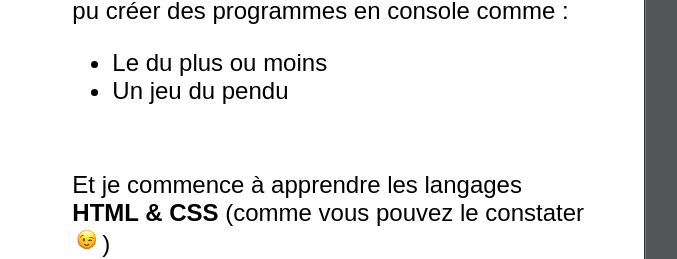
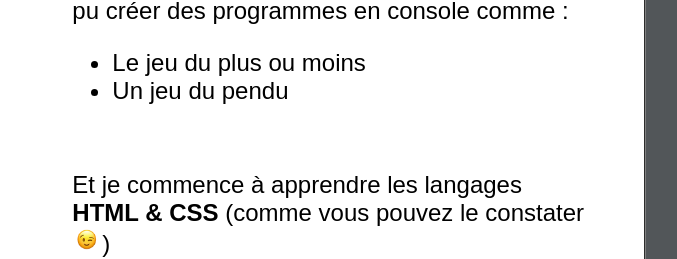
Before and after one commit to Clem-Coder/Clem-Coder.github.io, a plain HTML site: page index.html in a window 1280 px wide. Shown: the part 801-1060 px from the top of the page, 506-1183 px from the left. Drawn offline with Linux system fonts and the light colour scheme.

Commit message:
Update index.html

```diff
--- a/index.html
+++ b/index.html
@@ -42,7 +42,7 @@
                     <p>J'ai certaines bases en <strong>C</strong> (j'ai commencé par ce langage sur <a href="https://openclassrooms.com">OpenClassrooms</a>)
                         avec lequel j'ai pu créer des programmes en console comme :</p>
                         <ul>
-                            <li>Le du plus ou moins </li>
+                            <li>Le jeu du plus ou moins </li>
                             <li>Un jeu du pendu </li>
                         </ul>
 
```
